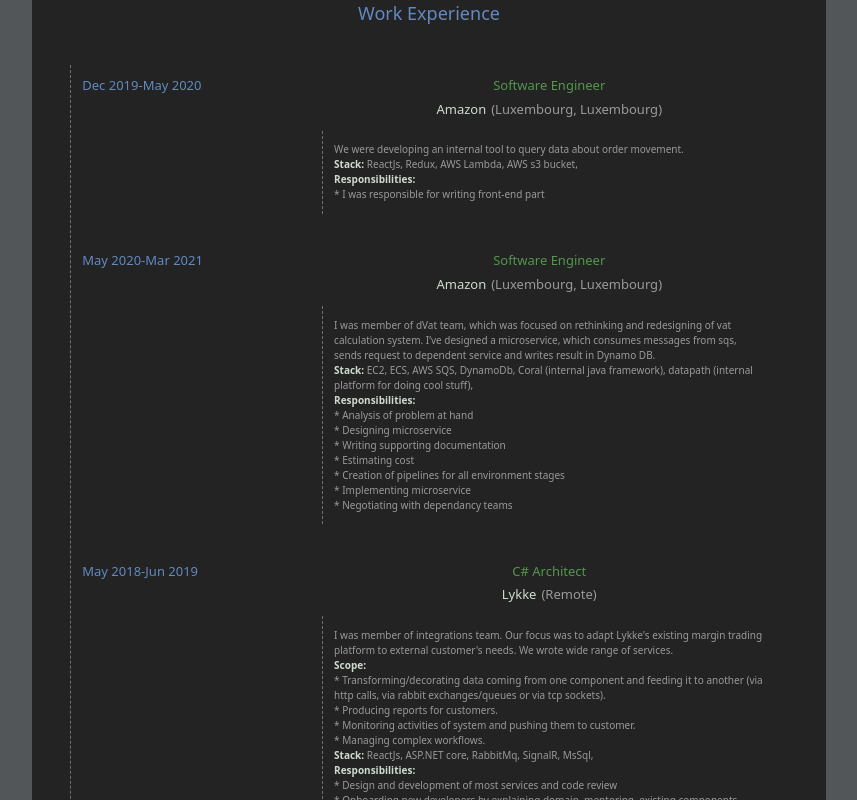
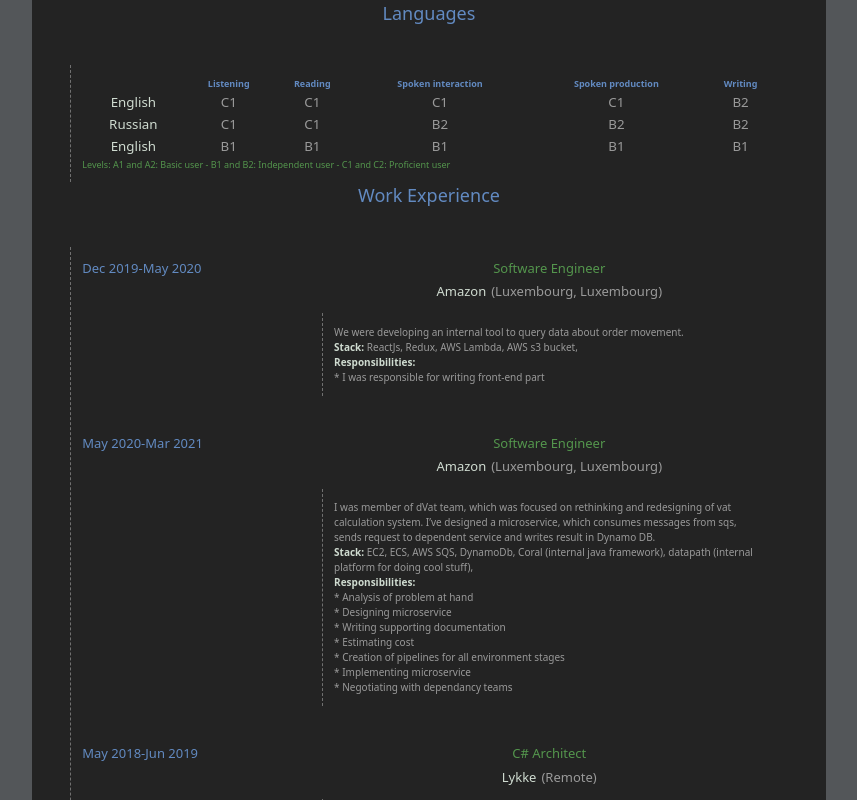
Before and after one commit to SosoTughushi/cv-maker, a React (Create React App) app: page / in a window 1280 px wide. Shown: the top 800 px of the page, without its empty margins (211-1068 px from the left). Built offline with nearby package versions, Linux system fonts and the light colour scheme.

Commit message:
Created languages component.

```diff
--- a/src/components/CvComponent/index.tsx
+++ b/src/components/CvComponent/index.tsx
@@ -4,10 +4,11 @@
 import Jobs from "../Jobs";
 import { Language } from "../../cv/language";
 import "./CvComponent.scss";
+import Languages from "../Languages";
 
 export default function CvComponent({ jobs, education, languages }: CvComponentProps) {
     return <div className="cv-component">
-
+        <Languages languages={languages} />
         <Jobs jobs={jobs} />
     </div>
 }
--- /dev/null
+++ b/src/components/Languages/Languages.scss
@@ -0,0 +1,30 @@
+.languages {
+    .languages-title {
+        font-size: large;
+        color: var(--blue);
+        text-align: center;
+        margin-bottom: 1cm;
+    }
+    .languages-content {
+        font-size: smaller;
+        color: var(--gray-text);
+        table {
+            width: 100%;
+            th {
+                font-size: xx-small;
+                color: var(--blue);
+                text-align: center;
+            }
+            td {
+                text-align: center;
+            }
+            .language-name {
+                color: var(--white-text)
+            }
+        }
+        .clarification {
+            color: var(--green);
+            font-size: xx-small
+        }
+    }
+}
--- /dev/null
+++ b/src/components/Languages/index.tsx
@@ -0,0 +1,39 @@
+import { Language } from "../../cv/language";
+import Collapsable from "../Collapsable";
+import "./Languages.scss";
+
+export default function Languages({ languages }: LanguagesProps) {
+    return <div className="languages">
+        <Collapsable collapsedContent={<div className="languages-title">Languages</div>}>
+            <div className="languages-content">
+                <table>
+                    <thead>
+                        <th></th>
+                        <th>Listening</th>
+                        <th>Reading</th>
+                        <th>Spoken interaction</th>
+                        <th>Spoken production</th>
+                        <th>Writing</th>
+                    </thead>
+                    <tbody>
+                        {languages.map(language => <tr>
+                            <td className="language-name">{language.name}</td>
+                            <td>{language.listening}</td>
+                            <td>{language.reading}</td>
+                            <td>{language.spokenInteraction}</td>
+                            <td>{language.spokenProduction}</td>
+                            <td>{language.writing}</td>
+                        </tr>)}
+                    </tbody>
+                </table>
+                <div className="clarification">
+                    Levels: A1 and A2: Basic user - B1 and B2: Independent user - C1 and C2: Proficient user
+                </div>
+            </div>
+        </Collapsable>
+    </div>
+}
+
+interface LanguagesProps {
+    languages: Language[]
+}
```
